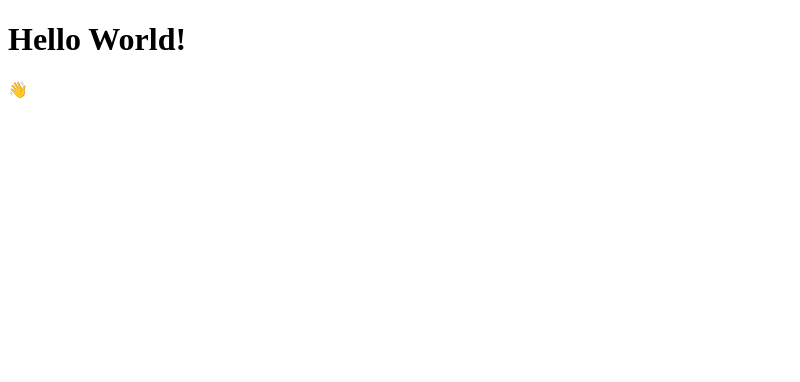
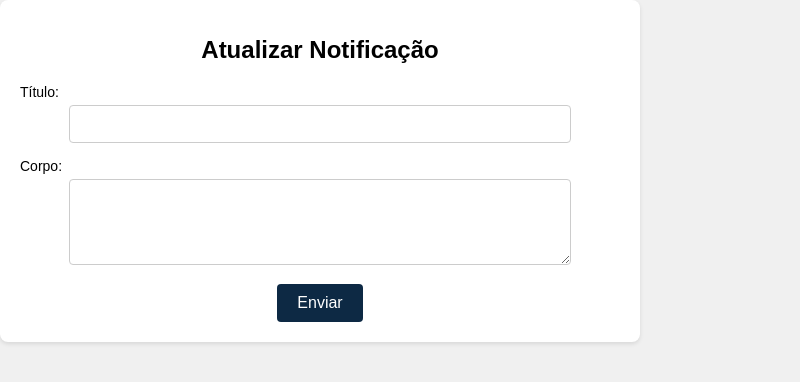
Before and after one commit to joanacabralmartins/electron-notificacao, an Electron app: page index.html in a window 800 px wide. Drawn offline with Linux system fonts and the light colour scheme.

Commit message:
input para atualizar notificacao

```diff
--- a/index.html
+++ b/index.html
@@ -1,20 +1,29 @@
 <!DOCTYPE html>
 <html>
-  <head>
+
+<head>
     <meta charset="UTF-8" />
     <!-- https://developer.mozilla.org/en-US/docs/Web/HTTP/CSP -->
-    <meta
-      http-equiv="Content-Security-Policy"
-      content="default-src 'self'; script-src 'self'"
-    />
-    <meta
-      http-equiv="X-Content-Security-Policy"
-      content="default-src 'self'; script-src 'self'"
-    />
-    <title>Hello from Electron renderer!</title>
-  </head>
-  <body>
-    <h1>Hello World!</h1>
-    <p>👋</p>
-  </body>
+    <meta http-equiv="Content-Security-Policy" content="default-src 'self'; script-src 'self'" />
+    <meta http-equiv="X-Content-Security-Policy" content="default-src 'self'; script-src 'self'" />
+    <title>Notificações</title>
+
+    <link rel="stylesheet" href="styles.css">
+</head>
+
+<body>
+    <div class="container">
+        <h1>Atualizar Notificação</h1>
+        <form id="notificacao-form">
+            <label for="titulo">Título:</label>
+            <input type="text" id="titulo" name="titulo" required><br>
+
+            <label for="corpo">Corpo:</label>
+            <textarea id="corpo" name="corpo" rows="4" required></textarea><br>
+
+            <button type="submit">Enviar</button>
+        </form>
+    </div>
+</body>
+
 </html>
--- a/main.js
+++ b/main.js
@@ -1,7 +1,7 @@
 const {
   app,
   BrowserWindow,
-  Notification
+  Notification,
 } = require('electron')
 
 const axios = require('axios');
@@ -57,6 +57,6 @@ function novaNotification(notificacoes) {
 
     console.log("Exibindo notificação");
 
-    novaNotification.show();
+    //novaNotification.show();
   });
 }
--- /dev/null
+++ b/styles.css
@@ -0,0 +1,51 @@
+body {
+font-family: Arial, sans-serif;
+background-color: #f0f0f0;
+margin: 0;
+padding: 0;
+}
+
+.container {
+background-color: #fff;
+border-radius: 8px;
+box-shadow: 0 2px 4px rgba(0, 0, 0, 0.1);
+padding: 20px;
+width: 600px;
+text-align: center;
+}
+
+h1 {
+font-size: 24px;
+margin-bottom: 20px;
+}
+
+label {
+display: block;
+font-size: 14px;
+margin-bottom: 5px;
+text-align: left;
+}
+
+input[type="text"],
+textarea {
+width: 80%;
+padding: 10px;
+margin-bottom: 15px;
+border: 1px solid #ccc;
+border-radius: 4px;
+font-size: 14px;
+}
+
+button[type="submit"] {
+background-color: #0d2944;
+color: #fff;
+border: none;
+border-radius: 4px;
+padding: 10px 20px;
+font-size: 16px;
+cursor: pointer;
+}
+
+button[type="submit"]:hover {
+background-color: #0056b3;
+}
```
